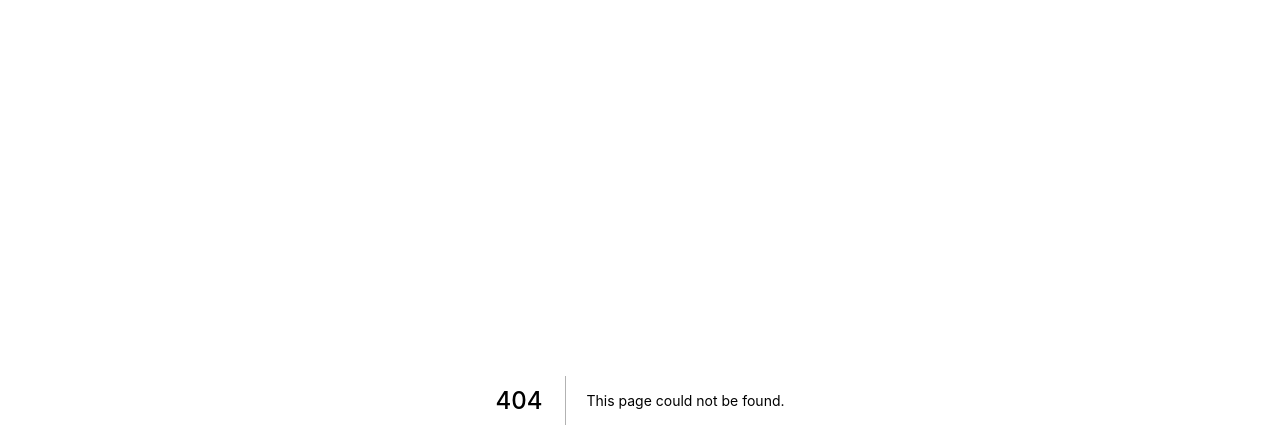
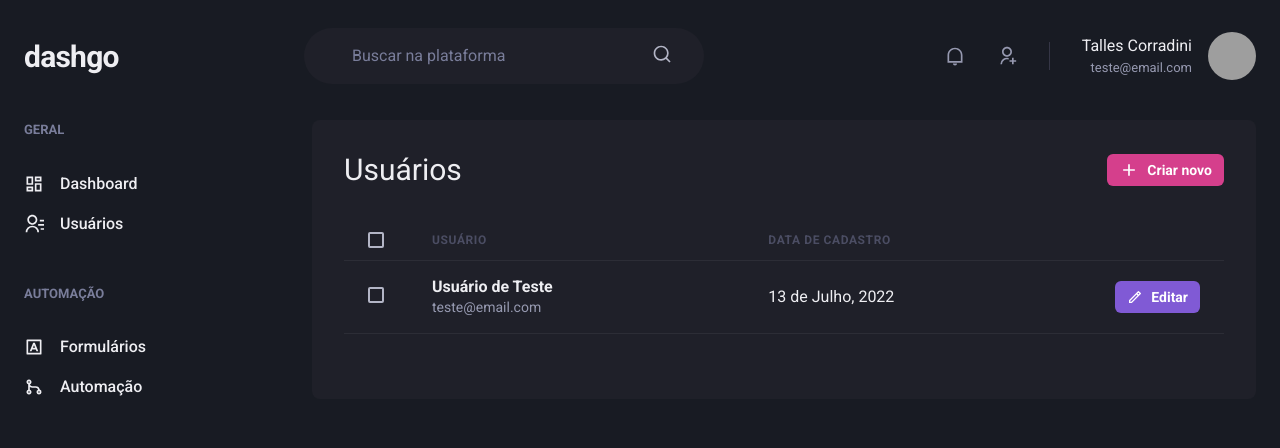
Before and after one commit to tallescorradini/ignite-react-dashgo, a Next.js app: page /users in a window 1280 px wide. Before the commit this address had no page. Shown: the top 448 px of the page. Built offline with nearby package versions, Linux system fonts and the light colour scheme; grey boxes are pictures that could not be loaded.

Commit message:
feat(Users): add list of users

```diff
--- /dev/null
+++ b/src/pages/users/index.tsx
@@ -0,0 +1,88 @@
+import {
+  Box,
+  Button,
+  Checkbox,
+  Flex,
+  Heading,
+  Icon,
+  Table,
+  Tbody,
+  Td,
+  Text,
+  Th,
+  Thead,
+  Tr,
+} from "@chakra-ui/react";
+import { RiAddLine, RiPencilLine } from "react-icons/ri";
+
+import { Header } from "../../components/Header";
+import { Sidebar } from "../../components/Sidebar";
+
+export default function UserList() {
+  return (
+    <Box>
+      <Header />
+      <Flex w="100%" my="6" maxWidth={1480} mx="auto" px="6">
+        <Sidebar />
+
+        <Box flex="1" borderRadius={8} bg="gray.800" p="8">
+          <Flex mb="8" justify="space-between" align="center">
+            <Heading size="lg" fontWeight="normal">
+              Usuários
+            </Heading>
+
+            <Button
+              as="a"
+              size="sm"
+              fontSize="sm"
+              colorScheme="pink"
+              leftIcon={<Icon as={RiAddLine} fontSize="20" />}
+            >
+              Criar novo
+            </Button>
+          </Flex>
+
+          <Table colorScheme="whiteAlpha">
+            <Thead>
+              <Tr>
+                <Th px="6" color="gray.300" width="8">
+                  <Checkbox colorScheme="pink" />
+                </Th>
+                <Th>Usuário</Th>
+                <Th>Data de Cadastro</Th>
+                <Th width={8}></Th>
+              </Tr>
+            </Thead>
+            <Tbody>
+              <Tr>
+                <Td px="6">
+                  <Checkbox colorScheme="pink" />
+                </Td>
+                <Td>
+                  <Box>
+                    <Text fontWeight="bold">Usuário de Teste</Text>
+                    <Text fontSize="sm" color="gray.300">
+                      teste@email.com
+                    </Text>
+                  </Box>
+                </Td>
+                <Td>13 de Julho, 2022</Td>
+                <Td>
+                  <Button
+                    as="a"
+                    size="sm"
+                    fontSize="sm"
+                    colorScheme="purple"
+                    leftIcon={<Icon as={RiPencilLine} fontSize="16" />}
+                  >
+                    Editar
+                  </Button>
+                </Td>
+              </Tr>
+            </Tbody>
+          </Table>
+        </Box>
+      </Flex>
+    </Box>
+  );
+}
```
